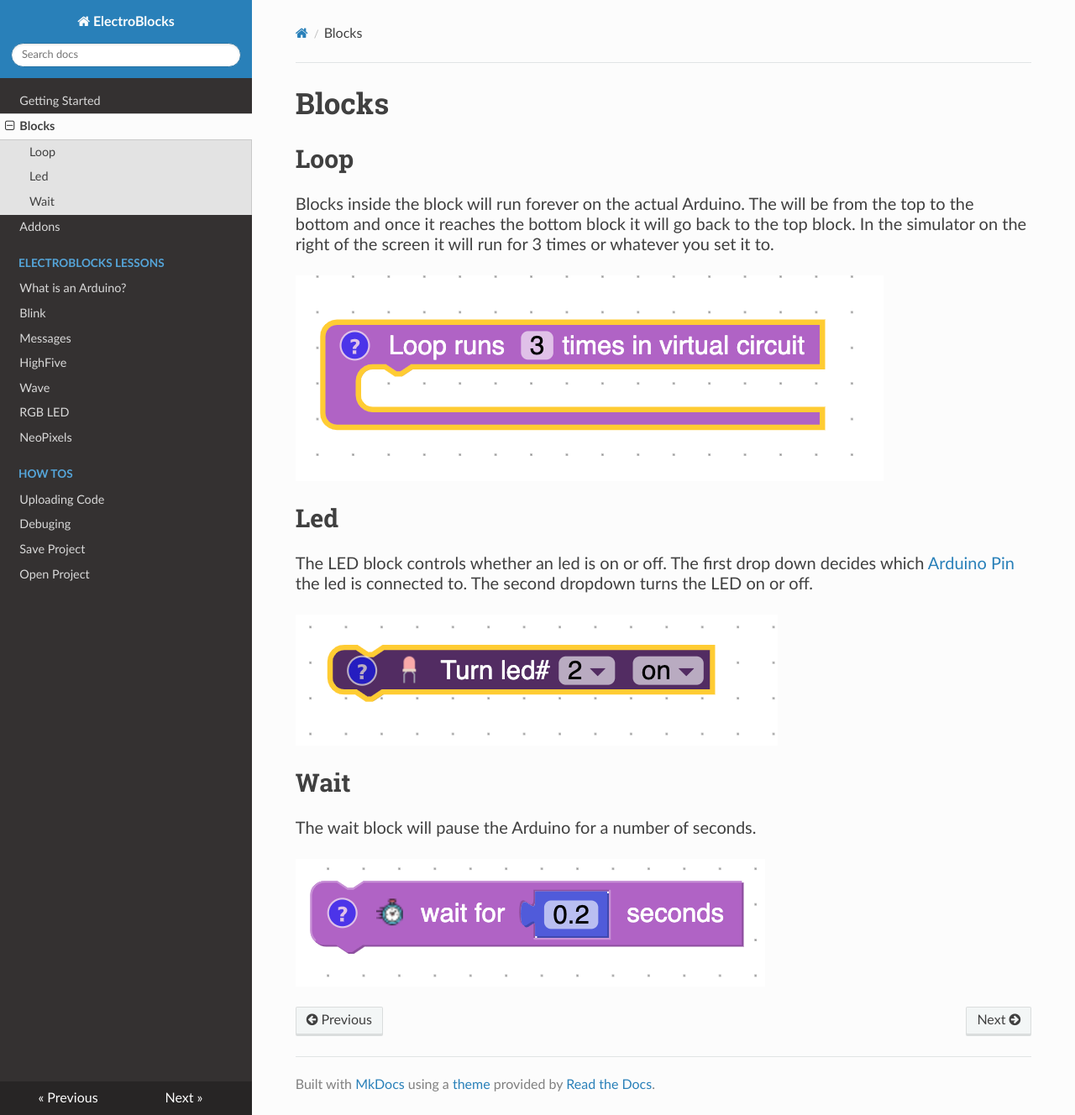
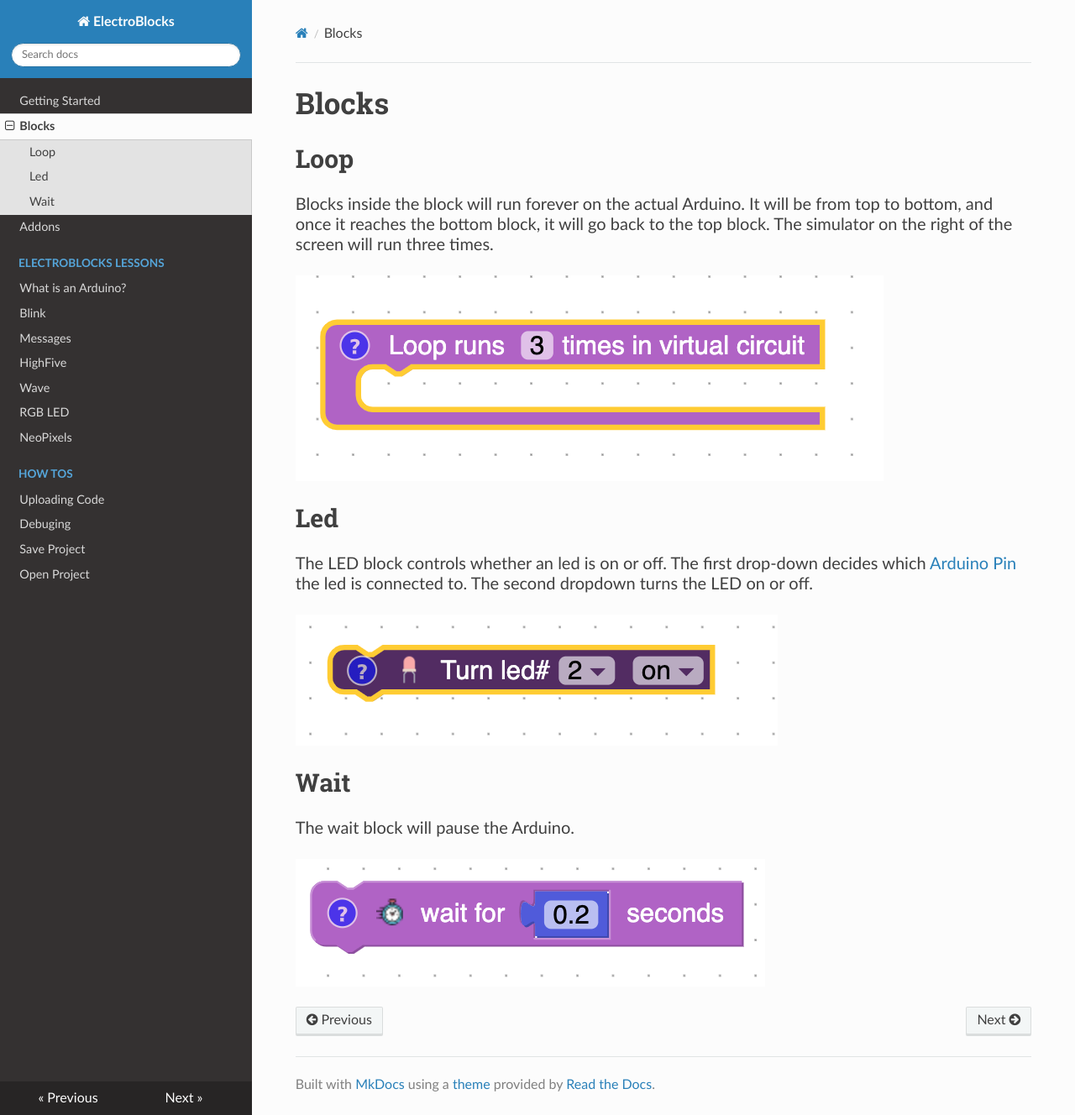
Before and after one commit to ElectroBlocks/docs, an MkDocs documentation site: the page built from docs/blocks.md, in a window 1280 px wide and 1328 px high. Shown: the whole window at 84% size. Built offline with MkDocs 1.6.1, drawn with Linux system fonts in a browser that asks for light colours; nearby versions of some CDN libraries.

Commit message:
Fixed some bad grammar

```diff
--- a/docs/blocks.md
+++ b/docs/blocks.md
@@ -2,18 +2,18 @@
 
 ## Loop
 
-Blocks inside the block will run forever on the actual Arduino.  The will be from the top to the bottom and once it reaches the bottom block it will go back to the top block.  In the simulator on the right of the screen it will run for 3 times or whatever you set it to.
+Blocks inside the block will run forever on the actual Arduino.  It will be from top to bottom, and once it reaches the bottom block, it will go back to the top block.  The simulator on the right of the screen will run three times.
 
 ![loop block](assets/blocks/loop.png)
 
 ## Led
 
-The LED block controls whether an led is on or off.  The first drop down decides which [Arduino Pin](/lessons/what-is-an-arduino.html#what-are-pins) the led is connected to.  The second dropdown turns the LED on or off.
+The LED block controls whether an led is on or off.  The first drop-down decides which [Arduino Pin](/lessons/what-is-an-arduino.html#what-are-pins) the led is connected to.  The second dropdown turns the LED on or off.
 
 ![loop block](assets/blocks/led.png)
 
 ## Wait
 
-The wait block will pause the Arduino for a number of seconds.
+The wait block will pause the Arduino.
 
 ![loop block](assets/blocks/wait.png)
```
